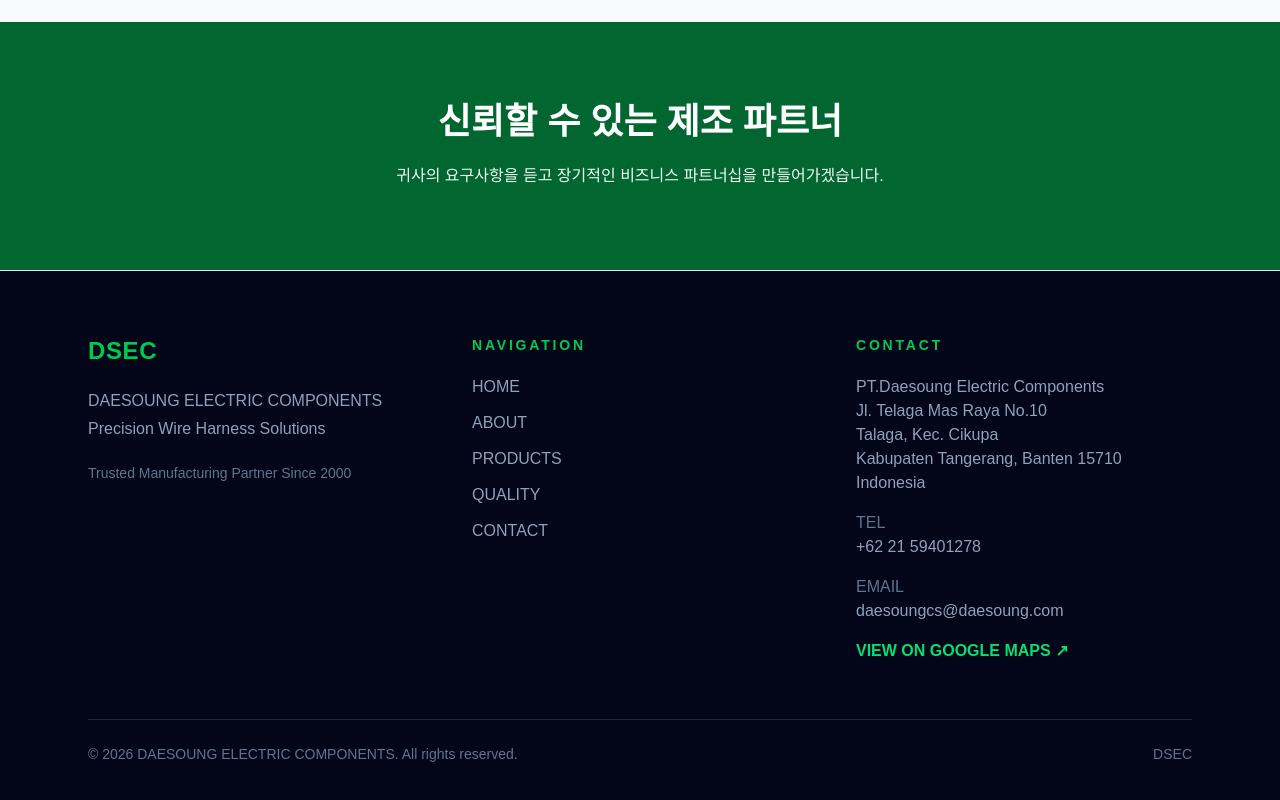
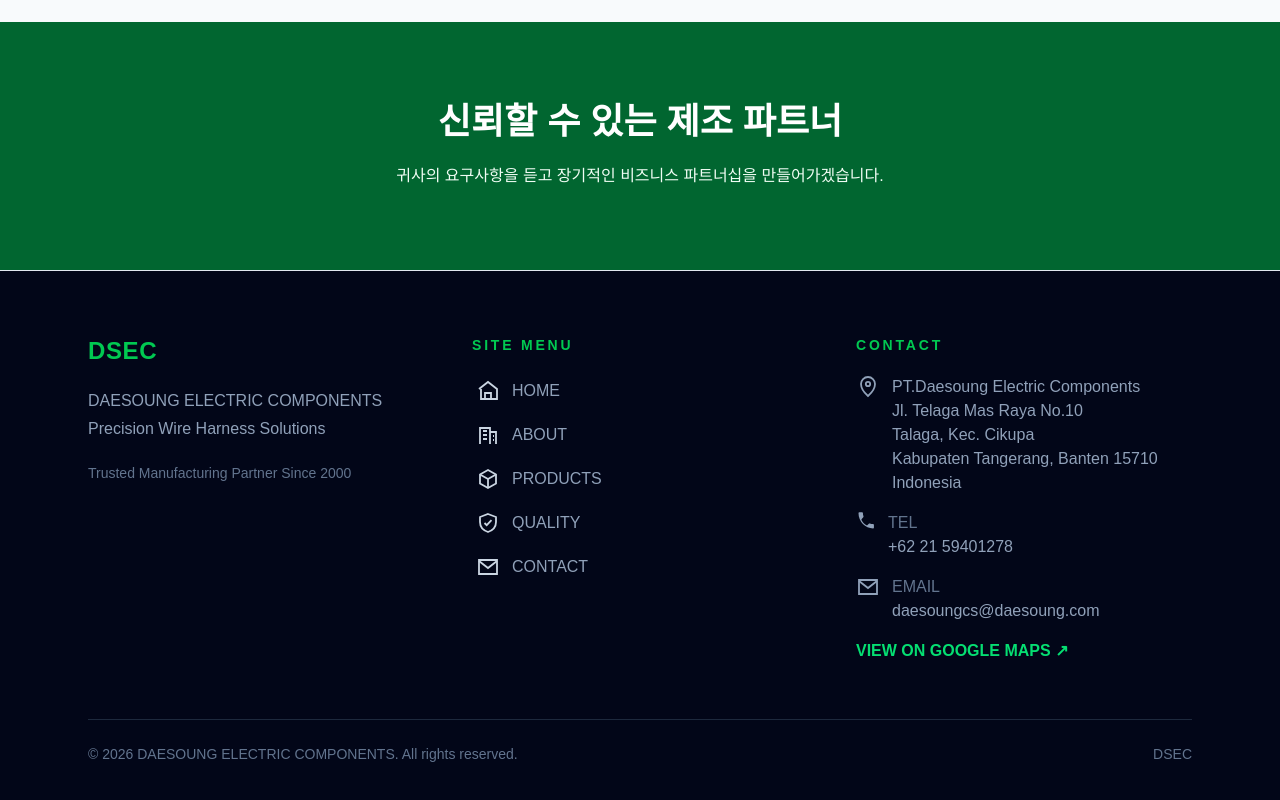
Before and after one commit to whatsupbro7/dsec-website, a Next.js app: page /ko/contact in a window 1280 px wide. Shown: the part 2595-3395 px from the top of the page. Built offline with nearby package versions, Linux system fonts and the light colour scheme.

Commit message:
Update footer site menu and contact presentation

```diff
--- a/components/Footer.tsx
+++ b/components/Footer.tsx
@@ -1,3 +1,15 @@
+function Icon({ children }: { children: React.ReactNode }) {
+  return <span className="flex h-8 w-8 shrink-0 items-center justify-center text-slate-300">{children}</span>;
+}
+
+function HomeIcon() { return <svg viewBox="0 0 24 24" className="h-6 w-6 fill-none stroke-current" strokeWidth="1.8"><path d="m3 10 9-7 9 7v10H5V10" /><path d="M9 20v-6h6v6" /></svg>; }
+function BuildingIcon() { return <svg viewBox="0 0 24 24" className="h-6 w-6 fill-none stroke-current" strokeWidth="1.8"><path d="M4 21V5h10v16M14 9h6v12M7 8h4M7 12h4M7 16h4M17 13h1M17 17h1" /></svg>; }
+function BoxIcon() { return <svg viewBox="0 0 24 24" className="h-6 w-6 fill-none stroke-current" strokeWidth="1.8"><path d="m12 3 8 4.5v9L12 21l-8-4.5v-9L12 3Z" /><path d="m4 7.5 8 4.5 8-4.5M12 12v9" /></svg>; }
+function ShieldIcon() { return <svg viewBox="0 0 24 24" className="h-6 w-6 fill-none stroke-current" strokeWidth="1.8"><path d="M12 3 20 6v5c0 5-3.2 8.3-8 10-4.8-1.7-8-5-8-10V6l8-3Z" /><path d="m8.5 12 2.2 2.2 4.8-5" /></svg>; }
+function MailIcon() { return <svg viewBox="0 0 24 24" className="h-6 w-6 fill-none stroke-current" strokeWidth="1.8"><path d="M3 5h18v14H3z" /><path d="m3 6 9 7 9-7" /></svg>; }
+function PinIcon() { return <svg viewBox="0 0 24 24" className="h-6 w-6 fill-none stroke-current" strokeWidth="1.8"><path d="M12 21s7-6.1 7-12a7 7 0 1 0-14 0c0 5.9 7 12 7 12Z" /><circle cx="12" cy="9" r="2.2" /></svg>; }
+function PhoneIcon() { return <svg viewBox="0 0 24 24" className="h-5 w-5 fill-current"><path d="M6.6 10.8c1.5 3 3.6 4.9 6.6 6.6l2.2-2.2c.3-.3.8-.4 1.2-.2 1.3.4 2.7.7 3.9.7.6 0 1 .4 1 1V20c0 .6-.4 1-1 1C11.2 21 3 12.8 3 2.5c0-.6.4-1 1-1h3.3c.6 0 1 .4 1 1 0 1.3.2 2.6.7 3.9.1.4 0 .9-.3 1.2l-2.1 2.2Z" /></svg>; }
+
 export default function Footer() {
   const placeId = "ChIJr8Kfc8UAQi4RPBeOlv4Rq6g";
   const mapUrl = `https://www.google.com/maps/search/?api=1&query=PT.Daesoung+Electric+Components&query_place_id=${placeId}`;
@@ -8,42 +20,33 @@
         <div className="grid gap-12 md:grid-cols-3">
           <div>
             <a href="/" className="text-2xl font-bold tracking-wide text-green-500">DSEC</a>
-            <p className="mt-5 max-w-sm leading-7 text-slate-400">
-              DAESOUNG ELECTRIC COMPONENTS
-              <br />
-              Precision Wire Harness Solutions
-            </p>
+            <p className="mt-5 max-w-sm leading-7 text-slate-400">DAESOUNG ELECTRIC COMPONENTS<br />Precision Wire Harness Solutions</p>
             <p className="mt-5 text-sm text-slate-500">Trusted Manufacturing Partner Since 2000</p>
           </div>
 
           <div>
-            <p className="text-sm font-semibold tracking-[0.2em] text-green-500">NAVIGATION</p>
+            <p className="text-sm font-semibold tracking-[0.2em] text-green-500">SITE MENU</p>
             <nav className="mt-5 flex flex-col gap-3">
-              <a href="/" className="text-slate-400 transition hover:text-white">HOME</a>
-              <a href="/about" className="text-slate-400 transition hover:text-white">ABOUT</a>
-              <a href="/products" className="text-slate-400 transition hover:text-white">PRODUCTS</a>
-              <a href="/quality" className="text-slate-400 transition hover:text-white">QUALITY</a>
-              <a href="/contact" className="text-slate-400 transition hover:text-white">CONTACT</a>
+              <a href="/" className="flex items-center gap-2 text-slate-400 transition hover:text-white"><Icon><HomeIcon /></Icon><span>HOME</span></a>
+              <a href="/about" className="flex items-center gap-2 text-slate-400 transition hover:text-white"><Icon><BuildingIcon /></Icon><span>ABOUT</span></a>
+              <a href="/products" className="flex items-center gap-2 text-slate-400 transition hover:text-white"><Icon><BoxIcon /></Icon><span>PRODUCTS</span></a>
+              <a href="/quality" className="flex items-center gap-2 text-slate-400 transition hover:text-white"><Icon><ShieldIcon /></Icon><span>QUALITY</span></a>
+              <a href="/contact" className="flex items-center gap-2 text-slate-400 transition hover:text-white"><Icon><MailIcon /></Icon><span>CONTACT</span></a>
             </nav>
           </div>
 
           <div>
             <p className="text-sm font-semibold tracking-[0.2em] text-green-500">CONTACT</p>
             <div className="mt-5 space-y-4 text-slate-400">
-              <p className="leading-6">PT.Daesoung Electric Components<br />Jl. Telaga Mas Raya No.10<br />Talaga, Kec. Cikupa<br />Kabupaten Tangerang, Banten 15710<br />Indonesia</p>
-              <p><span className="text-slate-500">TEL</span><br /><a href="tel:+622159401278" className="transition hover:text-white">+62 21 59401278</a></p>
-              <p><span className="text-slate-500">EMAIL</span><br /><a href="mailto:daesoungcs@daesoung.com" className="transition hover:text-white">daesoungcs@daesoung.com</a></p>
+              <div className="flex items-start gap-3"><PinIcon /><p className="leading-6">PT.Daesoung Electric Components<br />Jl. Telaga Mas Raya No.10<br />Talaga, Kec. Cikupa<br />Kabupaten Tangerang, Banten 15710<br />Indonesia</p></div>
+              <div className="flex items-start gap-3"><PhoneIcon /><p><span className="text-slate-500">TEL</span><br /><a href="tel:+622159401278" className="transition hover:text-white">+62 21 59401278</a></p></div>
+              <div className="flex items-start gap-3"><MailIcon /><p><span className="text-slate-500">EMAIL</span><br /><a href="mailto:daesoungcs@daesoung.com" className="whitespace-nowrap transition hover:text-white">daesoungcs@daesoung.com</a></p></div>
               <a href={mapUrl} target="_blank" rel="noreferrer" className="inline-flex items-center font-semibold text-green-400 transition hover:text-green-300">VIEW ON GOOGLE MAPS ↗</a>
             </div>
           </div>
         </div>
 
-        <div className="mt-14 border-t border-slate-800 pt-6">
-          <div className="flex flex-col gap-3 text-sm text-slate-500 md:flex-row md:items-center md:justify-between">
-            <p>© 2026 DAESOUNG ELECTRIC COMPONENTS. All rights reserved.</p>
-            <p>DSEC</p>
-          </div>
-        </div>
+        <div className="mt-14 border-t border-slate-800 pt-6"><div className="flex flex-col gap-3 text-sm text-slate-500 md:flex-row md:items-center md:justify-between"><p>© 2026 DAESOUNG ELECTRIC COMPONENTS. All rights reserved.</p><p>DSEC</p></div></div>
       </div>
     </footer>
   );
```
